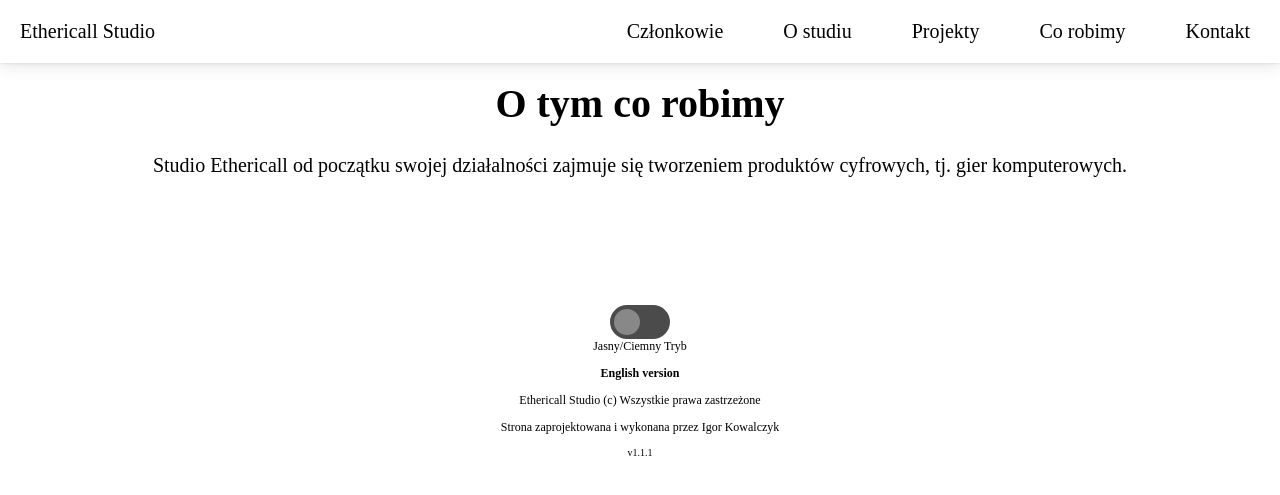
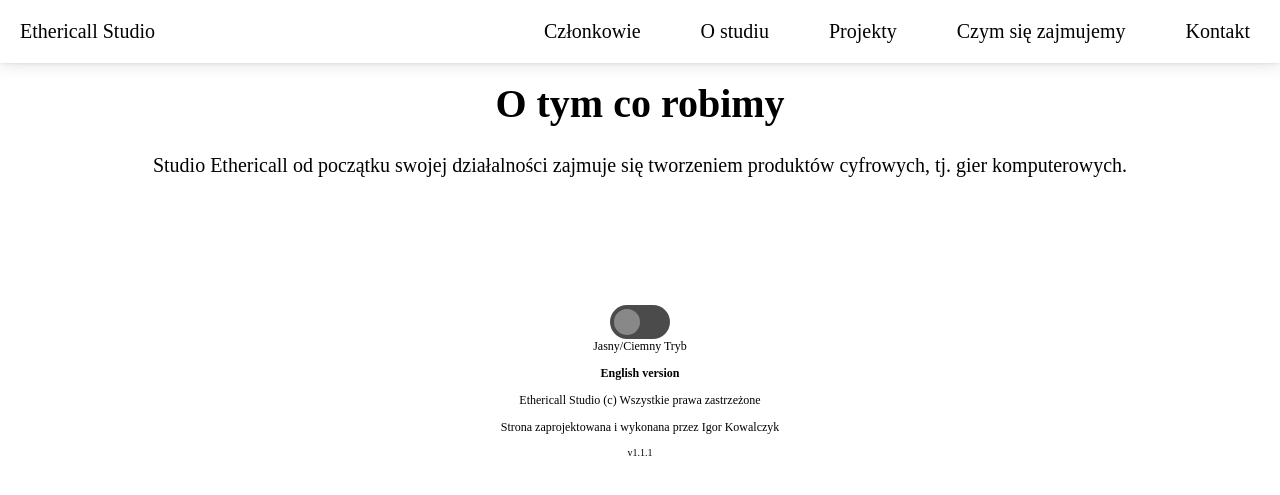
Before and after one commit to Ethericall-Studio/ethericall-studio.github.io, a Jekyll site: the page built from workingon-pl.md, in a window 1280 px wide. Shown: the top 495 px of the page. Built offline with Jekyll 4.4.1, drawn with Linux system fonts in a browser that asks for light colours; some web fonts are replaced; our own code applies the rules of GitHub Pages for plain Markdown files.

Commit message:
Change text on menu

```diff
--- a/_layouts/default.html
+++ b/_layouts/default.html
@@ -18,7 +18,7 @@ layout: "default"
 <li><a href="{{ site.url }}{{ site.baseurl }}/members-pl" aria-label="See portfolio">Członkowie</a></li>
 <li><a href="{{ site.url }}{{ site.baseurl }}/about-pl" aria-label="About studio">O studiu</a></li>
 	<li><a href="{{ site.url }}{{ site.baseurl }}/projects-pl" aria-label="About studio">Projekty</a></li>
-	<li><a href="{{ site.url }}{{ site.baseurl }}/workingon-pl" aria-label="About studio">Co robimy</a></li>
+	<li><a href="{{ site.url }}{{ site.baseurl }}/workingon-pl" aria-label="About studio">Czym się zajmujemy</a></li>
 <li><a href="{{ site.url }}{{ site.baseurl }}/contact-pl" aria-label="Contact us">Kontakt</a></li>
 </ul>
 {% else %}
```
